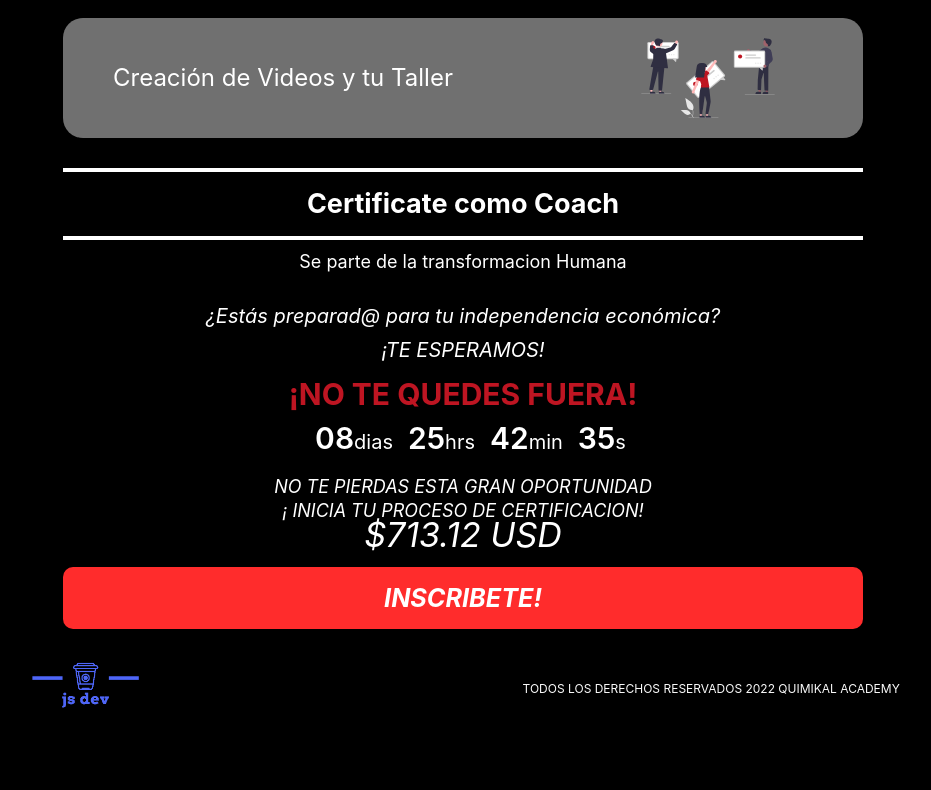
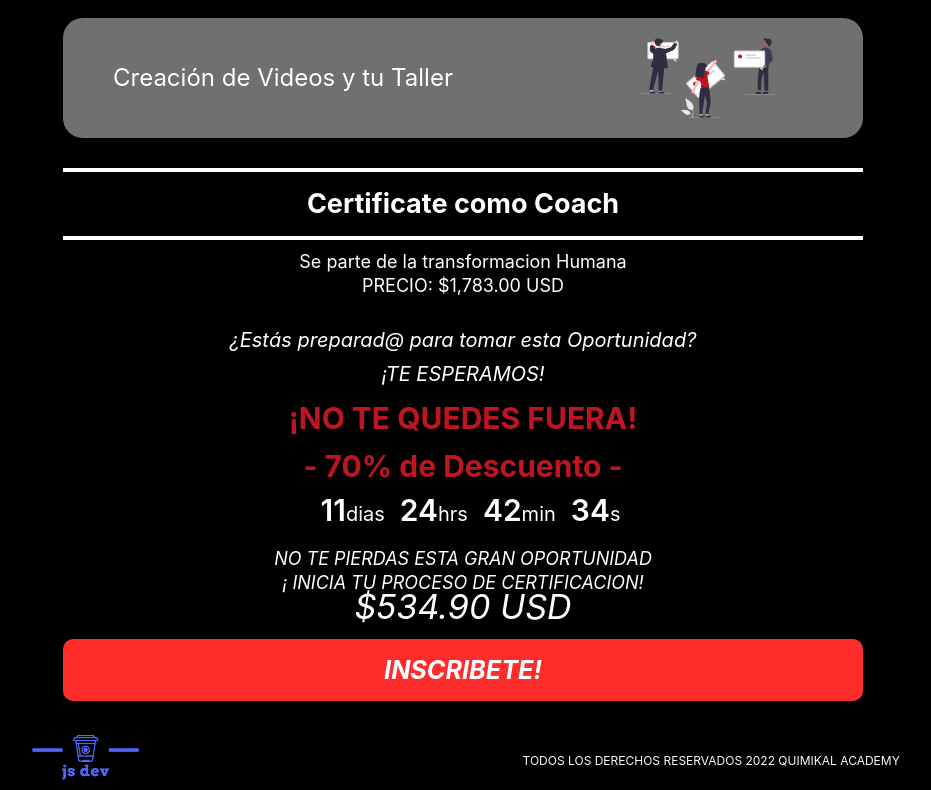
Before and after one commit to aramxD/quimikal_project, a React (Vite) app: page / in a window 1280 px wide. Shown: the part 3393-4183 px from the top of the page, without its empty margins (177-1108 px from the left). Before the commit the page ends 4111 px from the top, so only its background shows below. Built offline with nearby package versions, Linux system fonts and the light colour scheme.

Commit message:
ajustes de precio

```diff
--- a/src/components/ProductValue.jsx
+++ b/src/components/ProductValue.jsx
@@ -8,7 +8,7 @@ const ProductValue = ({className}) =>{
 
             <h2>Certificate como Coach</h2>
             <p>Se parte de la transformacion Humana</p>
-            <p> </p>
+            <p> PRECIO: $1,783.00 USD</p>
         </section>
     )
 }
--- a/src/components/Timer.jsx
+++ b/src/components/Timer.jsx
@@ -9,7 +9,7 @@ const defaultRemainingTime = {
   horas: "00",
   dias: "00",
 };
-const dateTimestampMs = 1663358400000;
+const dateTimestampMs = 1663570799000;
 
 const Timer = ({ className }) => {
   const [remainingTime, setRemainingTime] = useState(defaultRemainingTime);
@@ -28,9 +28,10 @@ const Timer = ({ className }) => {
   return (
     <section className={className}>
       <div className="timer">
-        <p>¿Estás preparad@ para tu independencia económica?</p>
+        <p>¿Estás preparad@ para tomar esta Oportunidad?</p>
         <p>¡TE ESPERAMOS!</p>
-        <h3>¡NO TE QUEDES FUERA!</h3>
+        <h3>¡NO TE QUEDES FUERA! <br/><br/>  - 70% de Descuento -</h3>
+
 
         <div className="countDownTimer">
           <span>{remainingTime.dias}</span>
@@ -48,7 +49,7 @@ const Timer = ({ className }) => {
         NO TE PIERDAS ESTA GRAN OPORTUNIDAD <br/>¡ INICIA TU PROCESO DE CERTIFICACION!
         </p>
         <p className="precioPromo">
-            $713.12 USD
+            $534.90 USD
         </p>
       </div>
       <CTA/>
--- a/src/elements/Payment.jsx
+++ b/src/elements/Payment.jsx
@@ -9,7 +9,7 @@ const Payment = () => {
   // let paypalRef = useRef();
 
   const product = {
-    price: 713.12 ,
+    price: 534.90 ,
     description: "certificacion couch",
     currency: "USD",
   };
```
